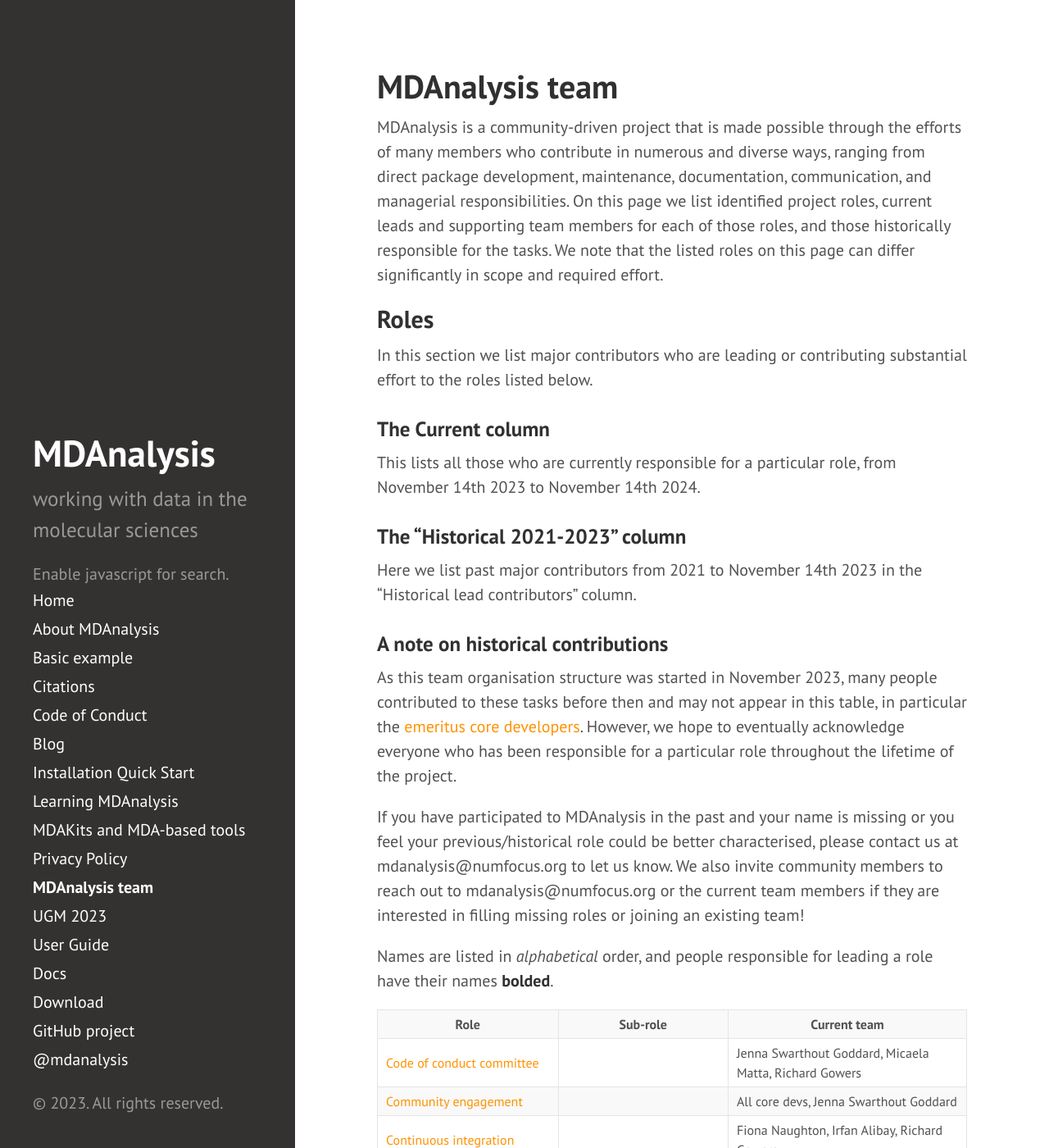
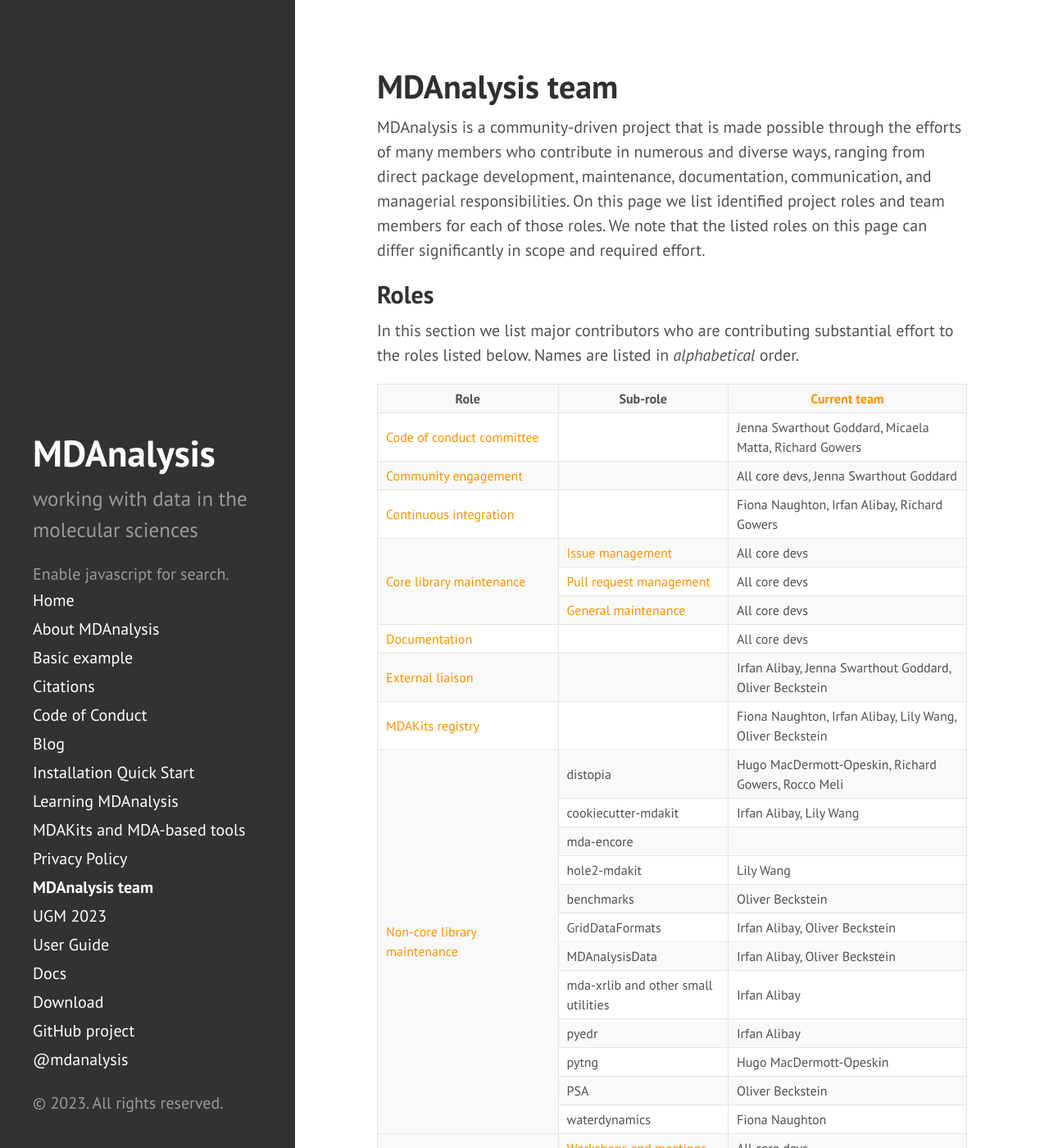
Before and after one commit to MDAnalysis/MDAnalysis.github.io, a Jekyll site: the page built from pages/team.md, in a window 1280 px wide and 1400 px high. Shown: the whole window at 82% size. Built offline with Jekyll 4.4.1, drawn with Linux system fonts in a browser that asks for light colours; comment, search, counter and statistics services are not loaded; some of the changed text lies outside the part shown.

Commit message:
remove historical references in text and add footnote

```diff
--- a/_includes/team_table.html
+++ b/_includes/team_table.html
@@ -2,7 +2,7 @@
     <tr>
         <th>Role</th>
         <th>Sub-role</th>
-        <th>Current team</th>
+        <th><a href="#current-team-explanation" id="current-team-heading">Current team</a></th>
     </tr>
     <!-- This reads from _data/team/roles -->
     {% assign all_roles = site.data.team.roles | sort %}
@@ -30,7 +30,7 @@
             <!-- `rowspan` lets us create "merged" row cells -->
             <td rowspan='{{ rowspan }}'>
                 <!-- Here we link to the description of tasks in role_description.html -->
-                <a href="#{{ role.role | downcase | replace: ' ', '-' }}">
+                <a href="#{{ role.role | slugify }}">
                 {{ role.role }}
                 </a>
             </td>
@@ -46,3 +46,9 @@
         {% endfor %}
     {% endfor %}
 </table>
+
+<sup id="current-team-explanation">
+    <b><a href="#current-team-heading">Current team:</a></b>
+    This lists all those who are currently responsible for a particular role,
+    from November 14th 2023 to November 14th 2024.
+</sup>
--- a/_includes/team_table_member_row.html
+++ b/_includes/team_table_member_row.html
@@ -9,7 +9,7 @@
     {% endif %}
 
     {% if has_link %}
-        <a href="#{{ include.subrole.subrole | downcase | replace: ' ', '-' }}">
+        <a href="#{{ include.subrole.subrole | slugify }}">
             {{ include.subrole.subrole }}
         </a>
     {% else %}
--- a/pages/team.md
+++ b/pages/team.md
@@ -3,29 +3,11 @@ layout: page
 title: MDAnalysis team
 ---
 
-MDAnalysis is a community-driven project that is made possible through the efforts of many members who contribute in numerous and diverse ways, ranging from direct package development, maintenance, documentation, communication, and managerial responsibilities. On this page we list identified project roles, current leads and supporting team members for each of those roles, and those historically responsible for the tasks. We note that the listed roles on this page can differ significantly in scope and required effort.
+MDAnalysis is a community-driven project that is made possible through the efforts of many members who contribute in numerous and diverse ways, ranging from direct package development, maintenance, documentation, communication, and managerial responsibilities. On this page we list identified project roles and team members for each of those roles. We note that the listed roles on this page can differ significantly in scope and required effort.
 
 ## Roles
 
-In this section we list major contributors who are leading or contributing substantial effort to the roles listed below.
-
-### The **Current** column
-
-This lists all those who are currently responsible for a particular role, from November 14th 2023 to November 14th 2024.
-
-### The "Historical 2021-2023" column
-
-Here we list past major contributors from 2021 to November 14th 2023 in the "Historical lead contributors" column.
-
-### A note on historical contributions
-
-As this team organisation structure was started in November 2023, many people contributed to these tasks before then and may not appear in this table, in particular the [emeritus core developers]({{ site.url }}{% link about.md %}#mdanalysis-emeriti-core-developers).
-However, we hope to eventually acknowledge everyone who has been responsible for a particular role throughout the lifetime of the project.
-
-If you have participated to MDAnalysis in the past and your name is missing or you feel your previous/historical role could be better characterised,
-please contact us at mdanalysis@numfocus.org to let us know. We also invite community members to reach out to mdanalysis@numfocus.org or the current team members if they are interested in filling missing roles or joining an existing team!
-
-Names are listed in *alphabetical* order, and people responsible for leading a role have their names **bolded**.
+In this section we list major contributors who are contributing substantial effort to the roles listed below. Names are listed in *alphabetical* order.
 
 {% include team_table.html %}
 
```
